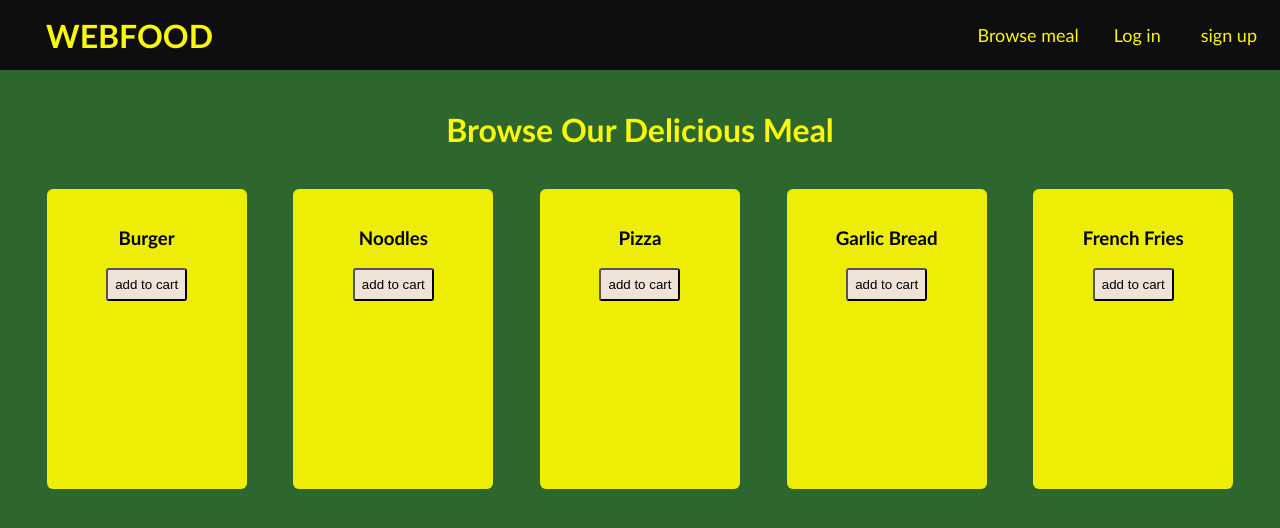
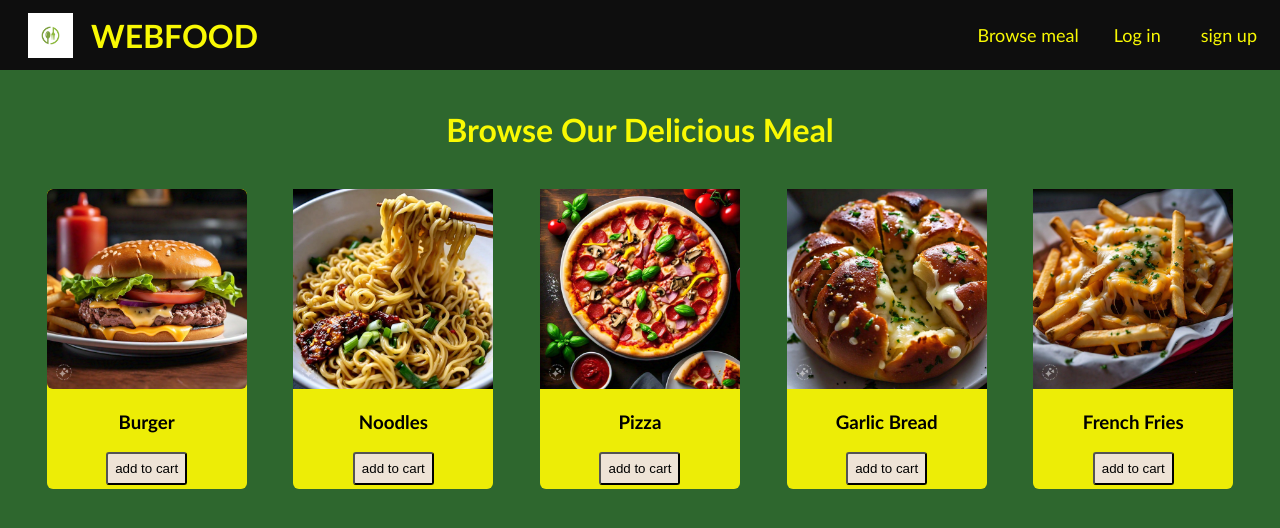
Before and after one commit to Siyamitt/food-cart, a plain HTML site: page index.html in a window 1280 px wide. Drawn offline with Linux system fonts and the light colour scheme.

Commit message:
Update index.html

```diff
--- a/index.html
+++ b/index.html
@@ -136,7 +136,7 @@
 <body>
     <header id="header">
         <div id="heading">
-            <img id="logo" src="food/logo.jpg" alt="">
+            <img id="logo" src="logo.jpg" alt="">
             <h1>WEBFOOD</h1>
         </div>
         <div  class="nav">
@@ -170,7 +170,7 @@
 
             <div class="img1">
 
-                <img class="img" src="food/burger.jpg" width = "200px"  alt="">
+                <img class="img" src="burger.jpg" width = "200px"  alt="">
                 <div class="cart">
                     <h3 class="h3">Burger</h3>
                     <button class="button">add to cart</button>
@@ -179,7 +179,7 @@
             </div>
             <div class="img1">
 
-                <img src="food/maggie.jpg" width = "200px" alt="">
+                <img src="maggie.jpg" width = "200px" alt="">
                 <div class="cart">
                     <h3 class="h3">Noodles</h3>
                     <button class="button">add to cart</button>
@@ -188,7 +188,7 @@
             </div>
             <div class="img1">
 
-                <img src="food/pizza.jpg" width = "200px" alt="">
+                <img src="pizza.jpg" width = "200px" alt="">
                 <div class="cart">
                     <h3 class="h3">Pizza</h3>
                     <button class="button">add to cart</button>
@@ -197,7 +197,7 @@
             </div>
             <div class="img1">
 
-                <img src="food/garlic bread.jpg" width = "200px" alt="">
+                <img src="garlic bread.jpg" width = "200px" alt="">
                 <div class="cart">
                     <h3 class="h3">Garlic Bread</h3>
                     <button class="button">add to cart</button>
@@ -206,7 +206,7 @@
             </div>
             <div class="img1">
 
-                <img src="food/french fries.jpg" width = "200px" alt="">
+                <img src="french fries.jpg" width = "200px" alt="">
                 <div class="cart">
                     <h3 class="h3">French Fries</h3>
                     <button class="button">add to cart</button>
```
